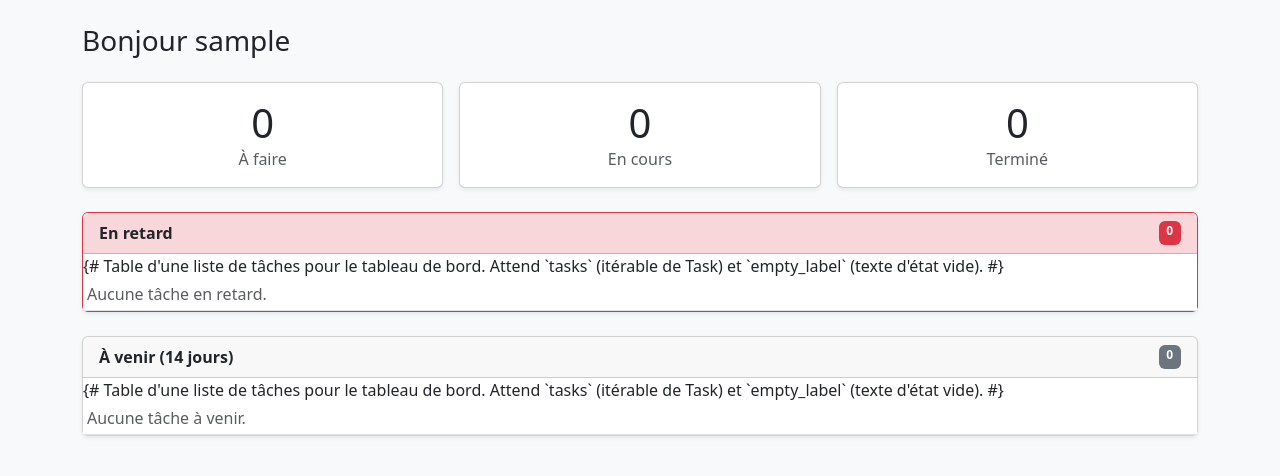
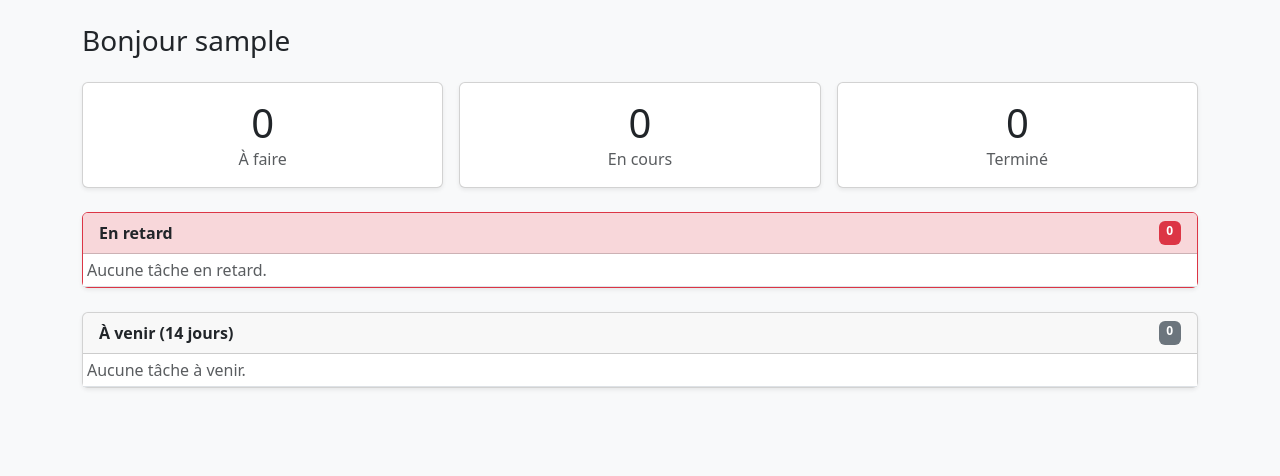
Before and after one commit to aude-lab/Taskflow_project, a Django app: page / in a window 1280 px wide. Shown: the part 56-532 px from the top of the page. Run offline with Django 5.2, Linux system fonts and the light colour scheme; the visitor is signed in with stand-in values (Sample User, id 1); data that the repository does not hold is empty.

Commit message:
fix(front): commentaire multi-ligne visible sur le dashboard
Le partial _task_table.html ouvrait par un commentaire {# ... #} sur deux
lignes. La syntaxe {# #} de Django ne gère que le mono-ligne : sur plusieurs
lignes, elle n'est pas reconnue comme commentaire et le texte s'affichait
littéralement dans les encadrés « En retard » / « À venir ».

Remplacé par {% comment %}...{% endcomment %} (multi-ligne). Test de
non-régression : assertNotContains("itérable de Task") sur l'accueil, vérifié
par mutation (échoue avec l'ancien {# #}, passe avec {% comment %}).

Repéré à l'usage par Aude — mes tests vérifiaient la présence des bons textes,
pas l'absence du commentaire.

Co-Authored-By: Claude Opus 4.8 <noreply@anthropic.com>

```diff
--- a/core/templates/core/_task_table.html
+++ b/core/templates/core/_task_table.html
@@ -1,5 +1,7 @@
-{# Table d'une liste de tâches pour le tableau de bord.
-   Attend `tasks` (itérable de Task) et `empty_label` (texte d'état vide). #}
+{% comment %}
+Table d'une liste de tâches pour le tableau de bord.
+Attend `tasks` (itérable de Task) et `empty_label` (texte d'état vide).
+{% endcomment %}
 <table class="table table-sm table-hover mb-0 align-middle">
   <tbody>
     {% for task in tasks %}
--- a/core/tests.py
+++ b/core/tests.py
@@ -90,6 +90,10 @@ class DashboardHomeTestCase(TestCase):
         )
         self.assertContains(response, "Aucune tâche en retard.")
         self.assertContains(response, "Aucune tâche à venir.")
+        # Le commentaire du partial ne doit jamais apparaître dans la page
+        # (un {# #} multi-ligne se rendait littéralement — corrigé en
+        # {% comment %}).
+        self.assertNotContains(response, "itérable de Task")
 
     def test_overdue_unfinished_task_appears_in_overdue_only(self):
         overdue = self.make_task(days=-3, title="Rapport en retard")
```
